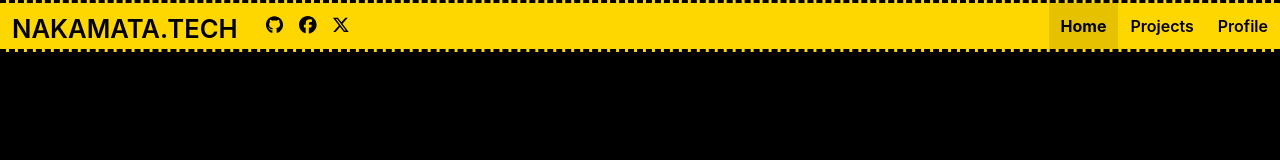
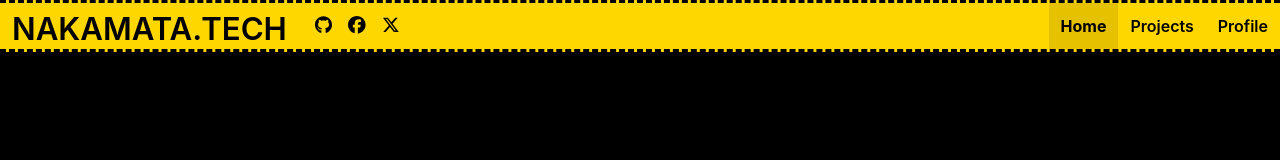
Before and after one commit to nator333/portfolio-front, an Angular app in the folder modern-portfolio/: page /home in a window 1280 px wide. Shown: the top 160 px of the page. Built offline with nearby package versions, Linux system fonts and the light colour scheme.

Commit message:
auto-commit for aa1e4ed0-a2b9-4aba-b63e-d14bf525880d

```diff
--- a/modern-portfolio/src/app/components/navigation/navigation.component.scss
+++ b/modern-portfolio/src/app/components/navigation/navigation.component.scss
@@ -8,11 +8,17 @@
   height: 3.25rem;
 
   .navbar-brand {
+    display: flex;
+    align-items: center; /* Vertically center the brand */
+
     .brand-text {
       color: #000000 !important;
-      font-size: 1.6rem; /* Increased by 5pt (approximately 0.35rem) */
+      font-size: 1.95rem; /* Increased by another 5pt (approximately 0.35rem) */
       font-weight: 700;
       text-decoration: none;
+      display: flex;
+      align-items: center; /* Ensure text is vertically centered */
+      height: 100%;
 
       &:hover {
         color: #000000 !important;
@@ -68,6 +74,8 @@
         font-weight: 600;
         font-size: 1rem;
         transition: all 0.3s ease;
+        display: flex;
+        align-items: center; /* Vertically center navigation links */
 
         &:hover {
           background-color: rgba(0, 0, 0, 0.05) !important;
```
